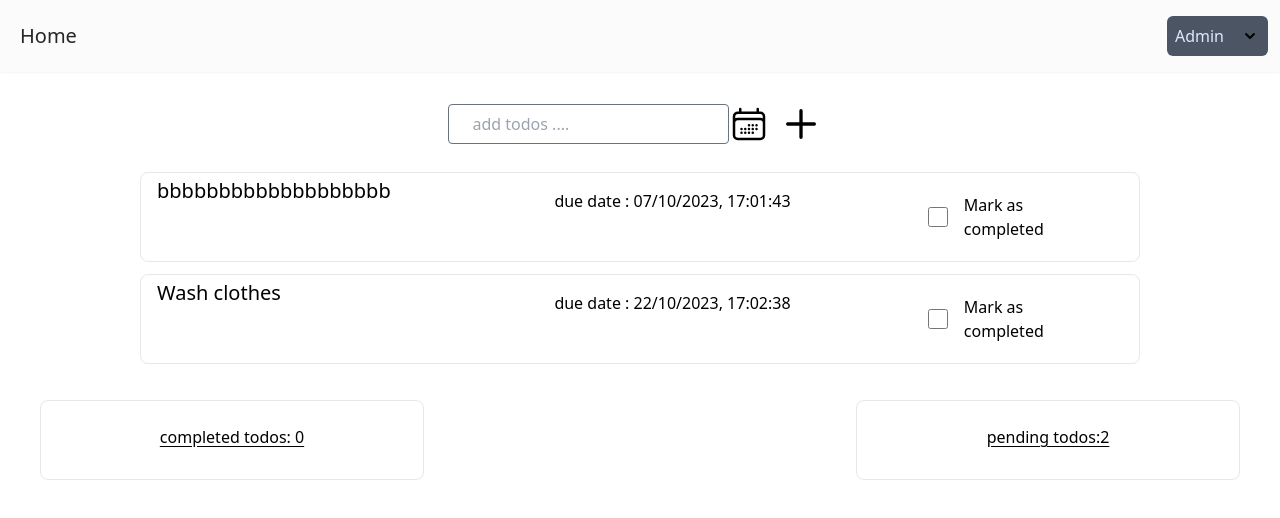
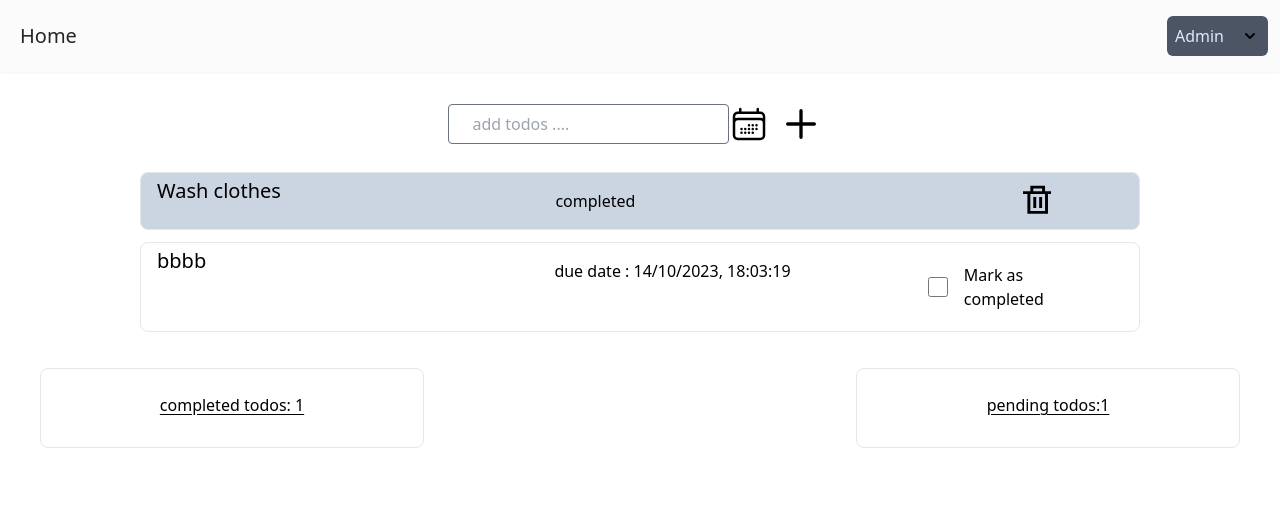
Before and after one commit to Fibinjohnson/vuejs-task-management, a Vue app: page / in a window 1280 px wide. Shown: the top 518 px of the page. Built offline with nearby package versions, Linux system fonts and the light colour scheme; data requests are answered from the project's data file.

Commit message:
implementing vuex

```diff
--- a/db.json
+++ b/db.json
@@ -1,15 +1,15 @@
 {
   "todos": [
-    {
-      "id": 1,
-      "todo": "bbbbbbbbbbbbbbbbbbb",
-      "duedate": "07/10/2023, 17:01:43",
-      "isCompleted": false
-    },
     {
       "id": 2,
       "todo": "Wash clothes",
       "duedate": "22/10/2023, 17:02:38",
+      "isCompleted": true
+    },
+    {
+      "id": 3,
+      "todo": "bbbb",
+      "duedate": "14/10/2023, 18:03:19",
       "isCompleted": false
     }
   ]
--- a/src/store/index.js
+++ b/src/store/index.js
@@ -22,14 +22,14 @@ const  store=createStore({
          }
     },
     actions:{
-        getAllTodos(context,todos){
-           context.commit('getAllTodos',todos)
+        getAllTodos(context,payload){
+           context.commit('getAllTodos',payload)
         },
-        insertNewTodo(context,todos){
-            context.commit('insertNewTodo',todos)
+        insertNewTodo(context,payload){
+            context.commit('insertNewTodo',payload)
         },
-        deleteTodo(context,id){
-            context.commit('deleteTodo',id)
+        deleteTodo(context,payload){
+            context.commit('deleteTodo',payload)
         }
     }
 })
--- a/src/views/HomeView.vue
+++ b/src/views/HomeView.vue
@@ -88,7 +88,7 @@ export default {
        }
       })
       if(res.statusText==='Created'){
-          todos.value.push()
+
           store.dispatch('insertNewTodo',{ id:lastid+1,
           todo:task.value.input,
           duedate:new Date(date.value).toLocaleString(),
```
